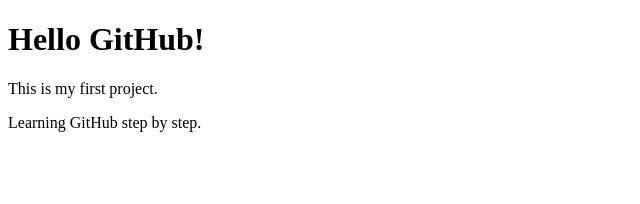
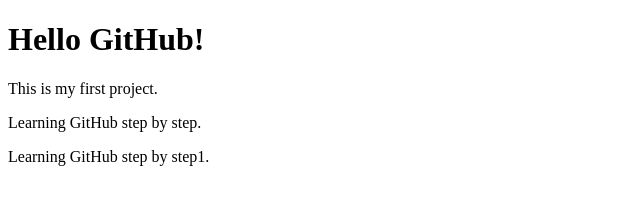
Before and after one commit to nasrinpathan/new1, a plain HTML site: page index.html in a window 1280 px wide. Shown: the whole page, without its empty margins (0-640 px from the left). Drawn offline with Linux system fonts and the light colour scheme.

Commit message:
Add learning message1

```diff
--- a/index.html
+++ b/index.html
@@ -7,5 +7,6 @@
     <h1>Hello GitHub!</h1>
     <p>This is my first project.</p>
     <p>Learning GitHub step by step.</p>
+    <p>Learning GitHub step by step1.</p>
   </body>
 </html>
```
